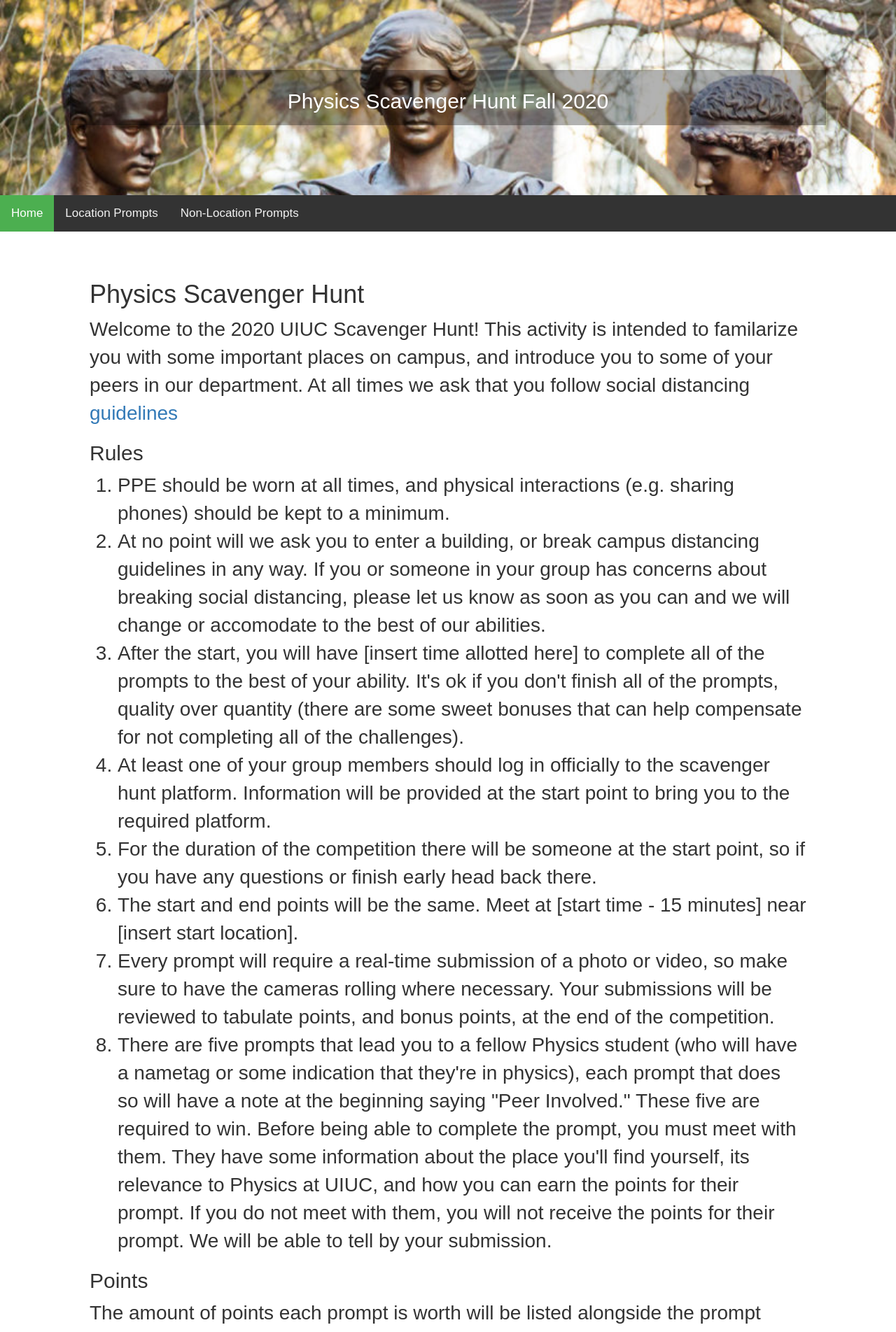
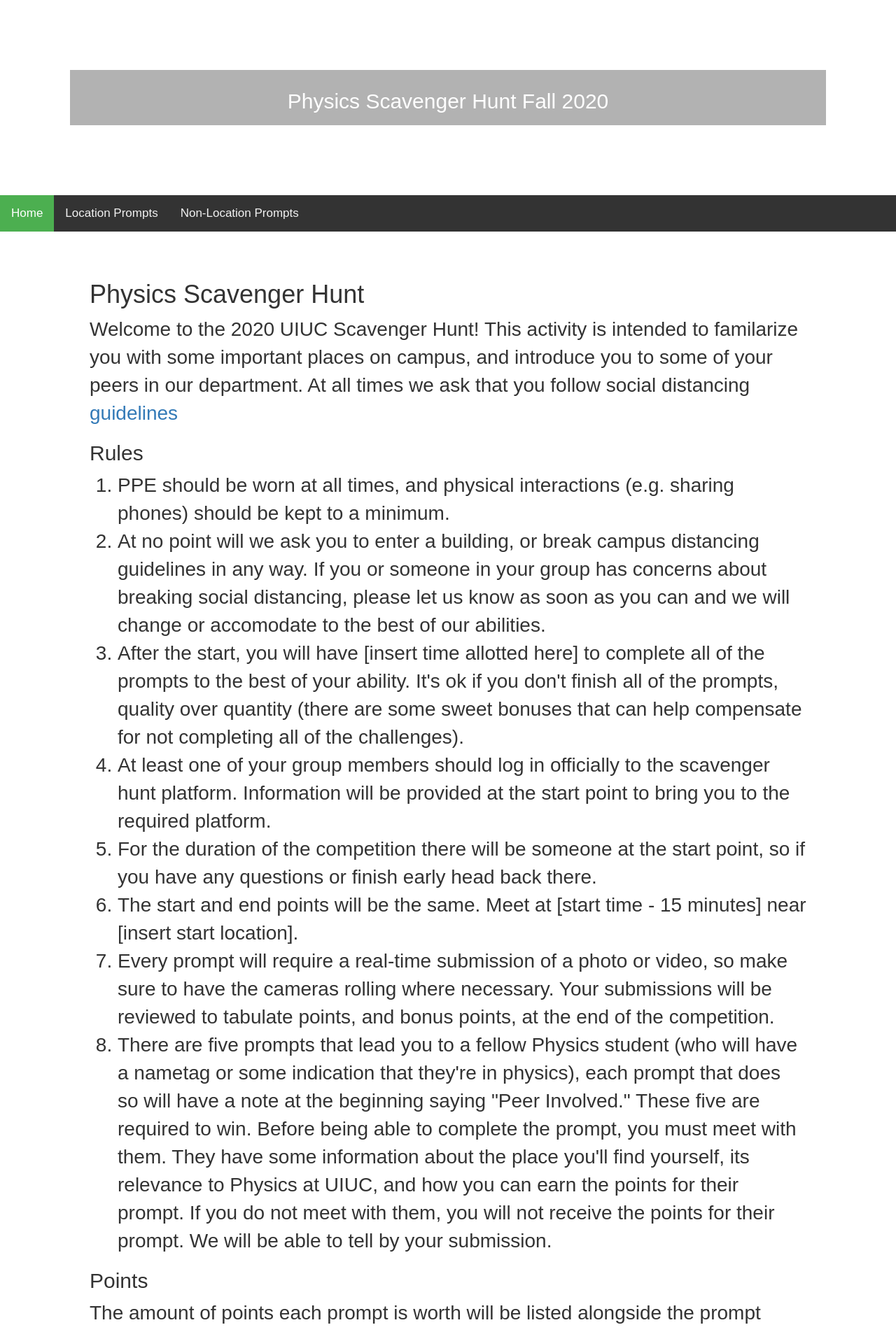
Before and after one commit to nsryan2/scav_hunt, a Jekyll site: the page built from index.html, in a window 1280 px wide. Shown: the top 1904 px of the page at 70% size. Built offline with Jekyll 4.4.1, drawn with Linux system fonts in a browser that asks for light colours; nearby versions of some CDN libraries.

Commit message:
Update default.html

```diff
--- a/_layouts/default.html
+++ b/_layouts/default.html
@@ -2,7 +2,7 @@
 <html>
     <style>
         .header {
-          background-image: url("../alma.png");
+          background-image: ../alma.png;
           background-repeat: no-repeat;
           background-position: top;
           background-size: 100%;
```
